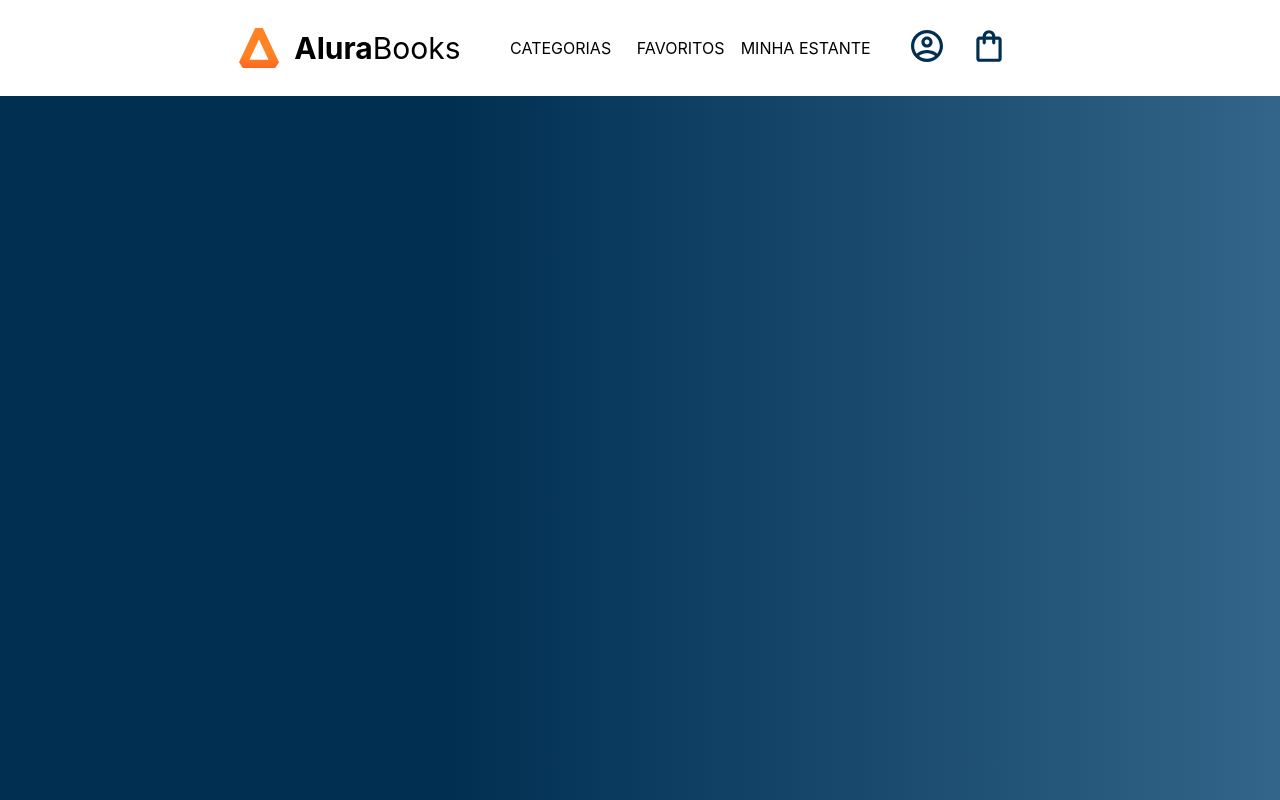
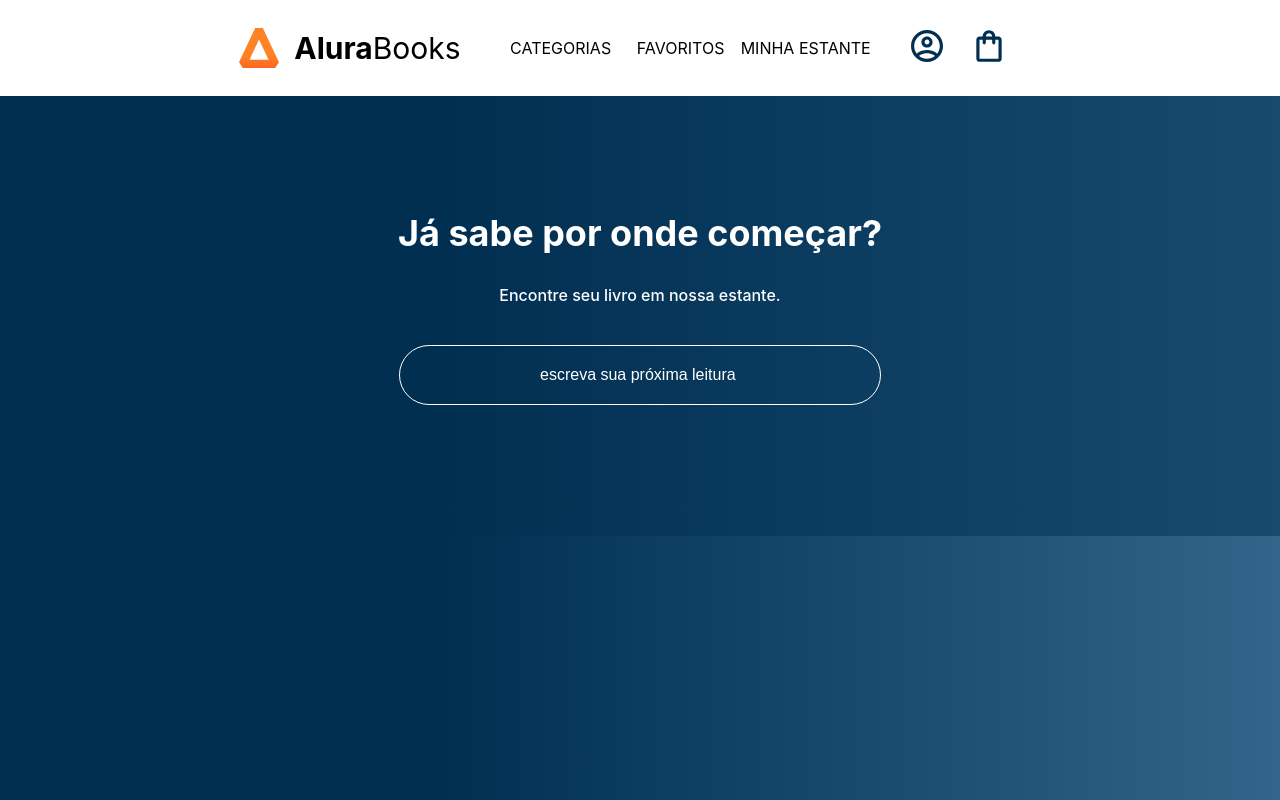
Before and after one commit to jairisonsouza/alura-books, a React (Create React App) app: page / in a window 1280 px wide. Shown: the top 800 px of the page. Built offline with nearby package versions, Linux system fonts and the light colour scheme.

Commit message:
Configurando barra de pesquisa

```diff
--- a/src/App.js
+++ b/src/App.js
@@ -1,5 +1,6 @@
 import Header from './componentes/Header';
 import styled from 'styled-components';
+import Pesquisa from './componentes/Pesquisa';
 
 const AppContainer = styled.div`
     width: 100vw;
@@ -11,6 +12,7 @@ function App() {
   return (
     <AppContainer>
       <Header/>
+      <Pesquisa />
     </AppContainer>
   );
 }
--- /dev/null
+++ b/src/componentes/Input/index.js
@@ -0,0 +1,20 @@
+import styled from "styled-components"
+
+const Input = styled.input`
+        order: 1px solid #FFF;
+        background: transparent;
+        border: 1px solid #FFF;
+        padding: 20px 140px;
+        border-radius: 50px;
+        width: 200px;
+        color: #FFF;
+        font-size: 16px;
+        margin-bottom: 10px;
+
+        &::placeholder {
+                color: #FFF;
+                font-size: 16px;
+        }
+`
+
+export default Input
--- /dev/null
+++ b/src/componentes/Pesquisa/dadosPesquisa.js
@@ -0,0 +1,8 @@
+import livro from '../../imagens/livro.png'
+
+export const livros = [
+    {nome: 'Liberança em Design', id: 1, src: livro},
+    {nome: 'JavaScript Assertivo', id: 2, src: livro},
+    {nome: 'Cangaceiro em JavaScript', id: 3, src: livro},
+    {nome: 'Aventureiros do Java', id: 4, src: livro},
+]
--- /dev/null
+++ b/src/componentes/Pesquisa/index.js
@@ -0,0 +1,49 @@
+import Input from "../Input"
+import styled from 'styled-components'
+import { useState } from "react"
+import { livros } from "./dadosPesquisa"
+
+const PesquisaContainer = styled.section`
+        background-image: linear-gradient(90deg, #002F52 35%, #326589 165%);
+        color: #FFF;
+        text-align: center;
+        padding: 85px 0;
+        height: 270px;
+        width: 100%;
+`
+
+const Titulo = styled.h2`
+        color: #FFF;
+        font-size: 36px;
+        text-align: center;
+        width: 100%;
+`
+
+const Subtitulo = styled.h3`
+        font-size: 16px;
+        font-weight: 500;
+        margin-bottom: 40px;
+`
+
+function Pesquisa () {
+const [LivrosPesquisados, setLivrosPesquisados] = useState([])
+
+console.log (LivrosPesquisados)
+
+    return (
+        <PesquisaContainer>
+        <Titulo>Já sabe por onde começar?</Titulo>
+        <Subtitulo>Encontre seu livro em nossa estante.</Subtitulo>
+        <Input
+            placeholder="escreva sua próxima leitura"
+            onBlur={evento => {
+                const textoDigitado = evento.target.value
+                const resultadoPesquisa = livros.filter(livro => livro.nome.includes(textoDigitado))
+                setLivrosPesquisados(resultadoPesquisa)
+            }}
+        />
+        </PesquisaContainer>
+    )
+}
+
+export default Pesquisa
```
